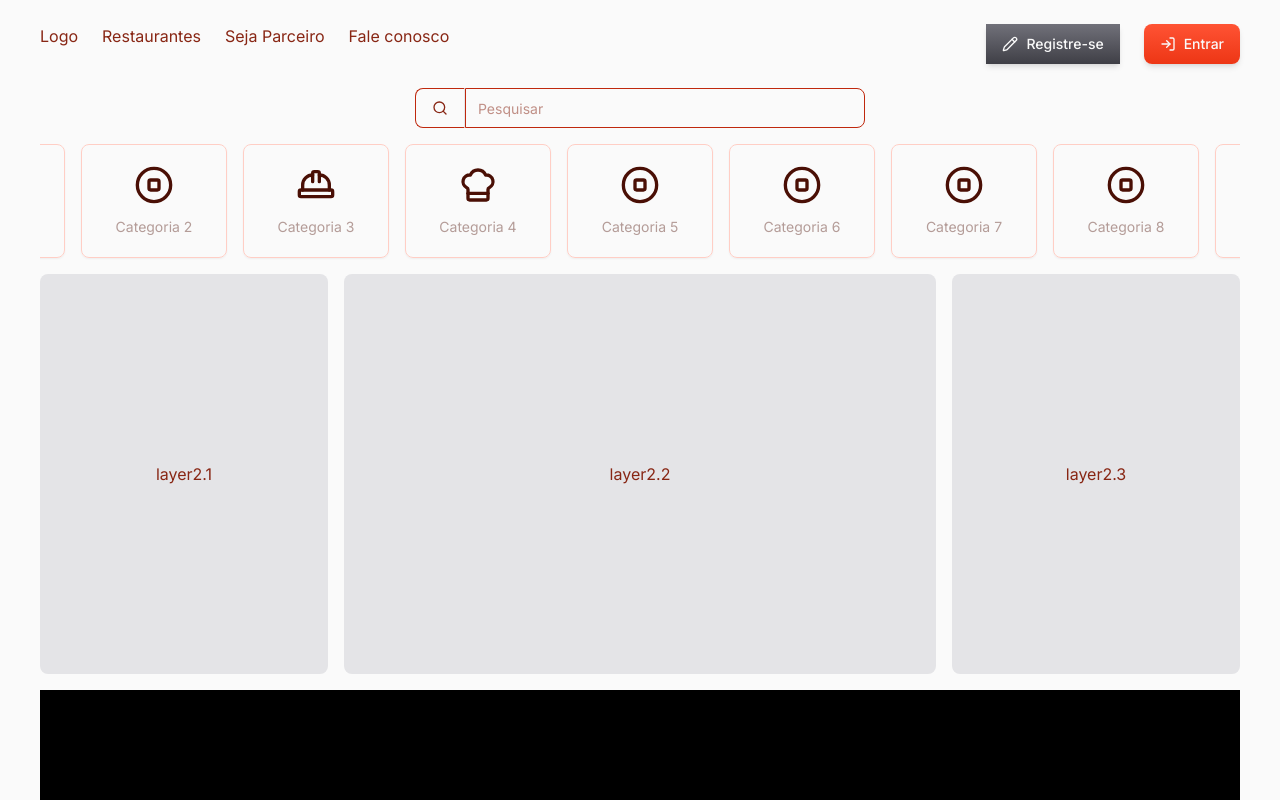
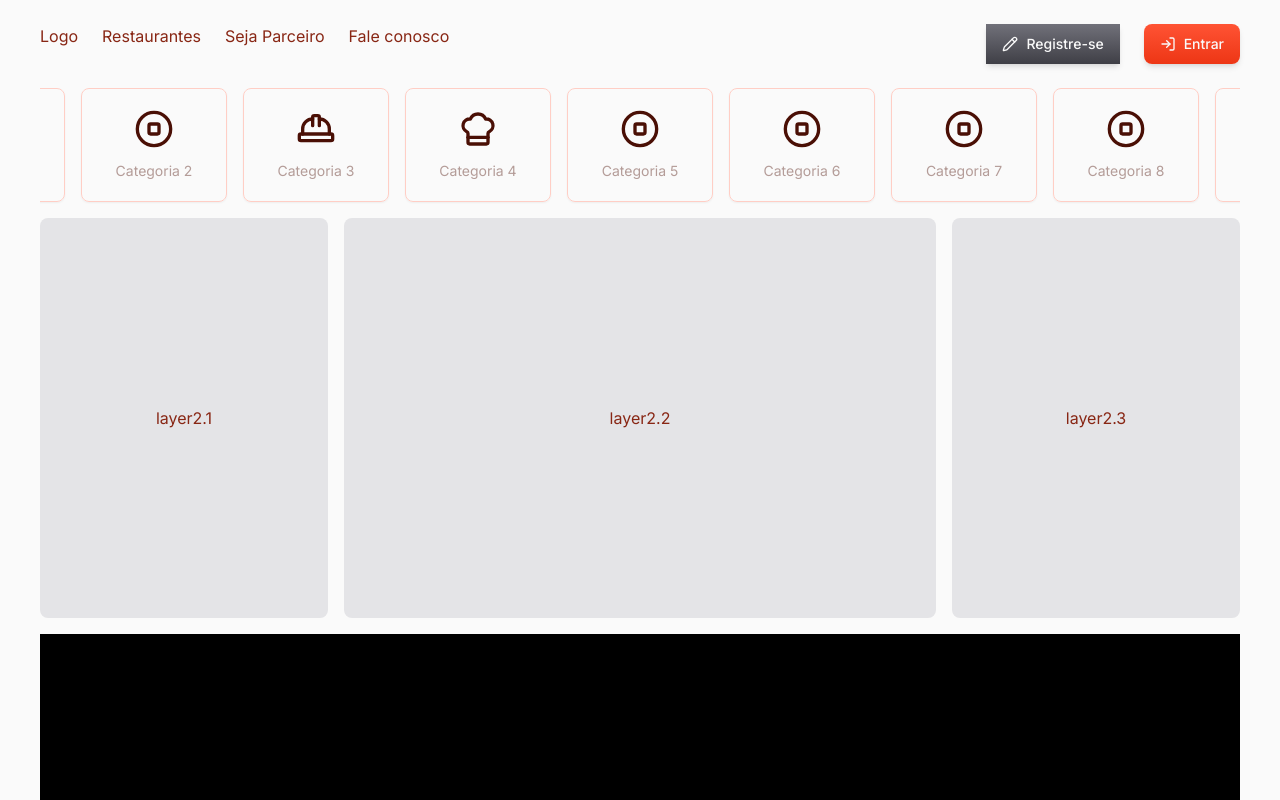
Before and after one commit to fernando-pacheco/projeto-restaurante, a React (Vite) app in the folder frontend/: page / in a window 1280 px wide. Shown: the top 800 px of the page. Built offline with nearby package versions, Linux system fonts and the light colour scheme.

Commit message:
[frontend] fix: redimensionamento do header da página

```diff
--- a/frontend/src/components/organisms/catalog.tsx
+++ b/frontend/src/components/organisms/catalog.tsx
@@ -1,12 +1,9 @@
 import { dataSearch } from "@/utils/label-search"
 import { CardSearch } from "../molecules/card-search"
-import { SearchBar } from "../molecules/search-bar"
 
 export function Catalog() {
     return (
-        <div>
-            <div className="flex flex-col gap-4">
-                <SearchBar />
+        <div className="w-full">
             <div className="flex items-center justify-center px-16 overflow-x-auto [&::-webkit-scrollbar]:hidden gap-4 pb-4">
                 {dataSearch.map((item, index) => {
                     if (index <= 8) {
@@ -19,7 +16,6 @@ export function Catalog() {
                         )
                     }
                 })}
-                </div>
             </div>
             <div className="flex gap-4 flex-col">
                 <div className="grid grid-cols-8 gap-4 h-[400px]">
```
Lines whose indentation alone changed are shown as unchanged.
